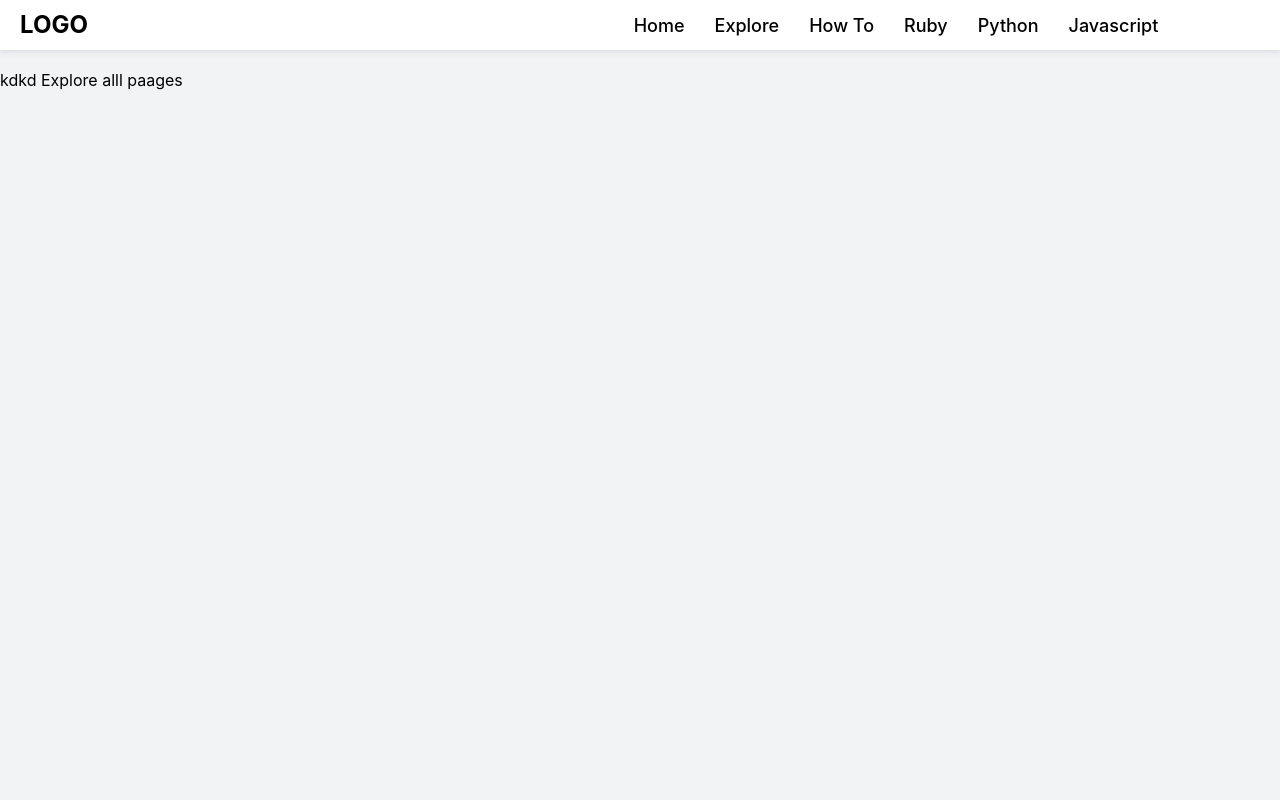
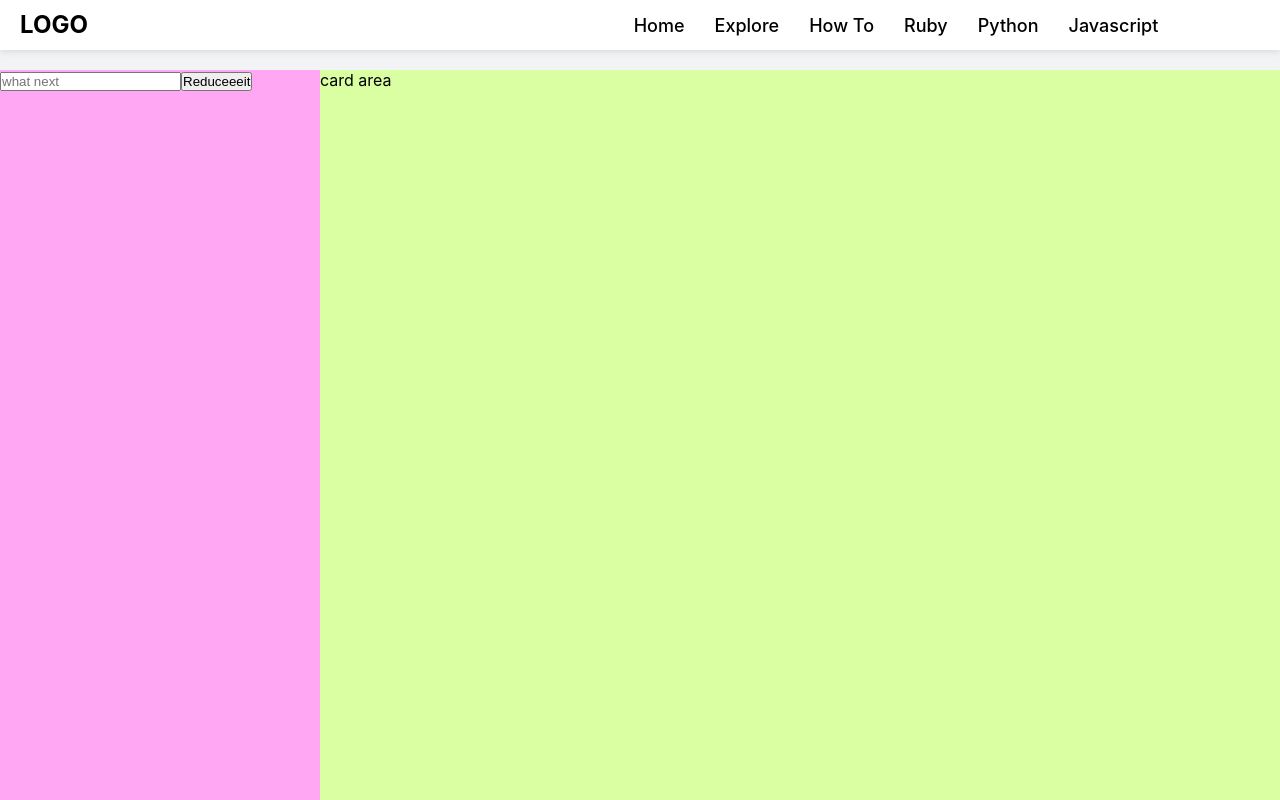
Before and after one commit to FillanL/Tech_Blog, a React (Create React App) app: page /Explore in a window 1280 px wide. Shown: the top 800 px of the page. Built offline with nearby package versions, Linux system fonts and the light colour scheme.

Commit message:
show page completed

```diff
--- a/src/App.js
+++ b/src/App.js
@@ -1,10 +1,11 @@
 import React from 'react';
 import {Route, Switch} from 'react-router-dom'
 
+import Nav from './Components/topNav'
+import Footer from './Components/footer'
 import Home from './Components/home'
 import Explore from './Components/explore'
-import Nav from './Components/topNav'
-import Footer from './Components/footer'
+import ArticleShow from './Components/showPages/articleShow';
 import './App.css';
 
 function App() {
@@ -16,7 +17,7 @@ function App() {
           <Switch >
             <Route exact path="/" component={Home} />
             <Route exact path="/Explore" component={Explore} />
-            {/* <Route exact path="/" component={Home} /> */}
+            <Route exact path="/article/:id" component={ArticleShow} />
             {/* <Route exact path="/" component={Home} /> */}
           </Switch>
         </div>
--- /dev/null
+++ b/src/CSS/article_page.scss
@@ -0,0 +1,28 @@
+
+.articleShow{
+    background-color: coral;
+    height: 100%;
+    min-width: 100vw;
+    min-height: 100vh;
+    .feature-img{
+        background-color: purple;
+        img{
+            margin: 0 auto;
+        }
+    }
+    .info-section{
+        display: grid;
+        grid-template-columns: 69% 30%;
+        grid-column-gap: 1% ;
+        height: 100%;
+        padding: 2% 9%;
+        article{
+            line-height: 2;
+            font-size: 17px;
+            text-align: left
+        }
+        .article-sideBar{
+            background-color: crimson;
+        }
+    }
+}
--- /dev/null
+++ b/src/CSS/explore.scss
@@ -0,0 +1,14 @@
+.explore{
+    min-height: 100vh;
+    min-width: 100vw;
+    display: grid;
+    grid-template-columns: 25% 75%;
+    background-color: rgb(194, 255, 255);
+    .card-area{
+        background-color: rgb(218, 255, 162);
+
+    }
+    .search-box{
+        background-color: rgb(255, 167, 243);
+    }
+}
--- a/src/Components/explore.js
+++ b/src/Components/explore.js
@@ -1,11 +1,27 @@
 import React, { Component } from 'react'
+import '../CSS/explore.scss'
 
 export default class Explore extends Component {
+
+    glide = ()=>{
+    //   document.getElementsByClassName('search-box').Style.backgroundColor = 'red'
+       console.log("here")
+    }
+
     render() {
         return (
-            <div>
-                kdkd
-                Explore alll paages
+            <div className="explore">
+                <div className="search-box">
+                    <input type="search"
+                    placeholder="what next"
+                    />
+                    <button onClick={()=>this.glide()}>
+                        Reduceeeit
+                    </button>
+                </div>
+                <div className="card-area">
+                    card area
+                </div>
             </div>
         )
     }
--- a/src/Components/featItems.js
+++ b/src/Components/featItems.js
@@ -15,7 +15,7 @@ export default class featItems extends Component {
                             lorm uerb as aenfjans askdnaksdka
                         </p>
                     <br></br>
-                    <Link to="/somehting"> Read more</Link>
+                    <Link to={`/article/${this.props.id}`}> Read more</Link>
                     </article>
                 </div>
             </div>
--- a/src/Components/home.js
+++ b/src/Components/home.js
@@ -20,7 +20,7 @@ export default class home extends Component {
                    </div>
                    <div className="feat">
                         {items.map(article =>
-                        <FeaturedItems key={article} />
+                        <FeaturedItems id={article} key={article} />
                             )}
                    </div>
                </div>
--- a/src/Components/homeSlider.js
+++ b/src/Components/homeSlider.js
@@ -46,7 +46,8 @@ export default class homeSlider extends Component {
         return (
 
             <>
-                <img onClick={()=>this.clickIn()} className="slider" src={photos[this.state.index]} alt="WR" />
+            {/* onClick={()=>this.clickIn()} */}
+                <img  className="slider" src={photos[this.state.index]} alt="WR" />
             </>
 
         )
--- a/src/Components/randomPost.js
+++ b/src/Components/randomPost.js
@@ -6,7 +6,7 @@ import '../CSS/random_post.scss'
 
 export default class randomPost extends Component {
     render() {
-        const ranPost = [1,2,3]
+        const ranPost = [4,5,6]
         return (
             <section className="random_post">
                     {ranPost.map(post =>
@@ -22,7 +22,7 @@ export default class randomPost extends Component {
                                         Lorem ipsum dolor sit amet consectetur adipisicing elit. Alias expedita ullam quisquam iusto. Architecto atque totam laboriosam natus nostrum. Ratione aut sint commodi recusandae inventore porro magnam qui blanditiis iusto.
                                     </p>
                                     <br></br>
-                                    <Link to="/"> Read More</Link>
+                                    <Link to={`/article/${post}`}> Read More</Link>
                                 </article>
                             </div>
                     </div>
--- /dev/null
+++ b/src/Components/showPages/articleShow.js
@@ -0,0 +1,51 @@
+import React, { Component, MetaHTMLAttributes } from 'react'
+import '../../CSS/article_page.scss'
+
+class ArticleShow extends Component {
+    render() {
+        const featuredImg = false
+
+        return (
+            <div className="articleShow">
+                <div className="feature-img">
+                    <img srcSet="https://images.unsplash.com/photo-1557858310-9052820906f7?ixlib=rb-1.2.1&ixid=eyJhcHBfaWQiOjEyMDd9&auto=format&fit=crop&w=800&q=60" alt="stuff" />
+                </div>
+
+                <div className="info-section">
+                    <article>
+                        <h3>Title</h3>
+                        <p>
+                            Lorem ipsum dolor sit amet consectetur adipisicing elit. Alias expedita ullam quisquam iusto. Architecto atque totam laboriosam natus nostrum. Ratione aut sint commodi recusandae inventore porro magnam qui blanditiis iusto.
+
+                            Lorem ipsum dolor sit amet consectetur adipisicing elit. Molestias sed autem praesentium facilis culpa quidem at assumenda perferendis est animi, esse incidunt? Vitae incidunt sint alias rem dolorem mollitia doloremque ratione odio voluptate fugit similique cum perferendis aspernatur dolorum soluta recusandae velit voluptatum corporis non accusantium, officiis natus dolores pariatur!
+                            s
+                        </p>
+                        <br></br>
+                        <br></br>
+                        <p>
+                            Lorem ipsum dolor sit amet consectetur adipisicing elit. Alias expedita ullam quisquam iusto. Architecto atque totam laboriosam natus nostrum. Ratione aut sint commodi recusandae inventore porro magnam qui blanditiis iusto.
+
+                            Lorem ipsum dolor sit amet consectetur adipisicing elit. Molestias sed autem praesentium facilis culpa quidem at assumenda perferendis est animi, esse incidunt? Vitae incidunt sint alias rem dolorem mollitia doloremque ratione odio voluptate fugit similique cum perferendis aspernatur dolorum soluta recusandae velit voluptatum corporis non accusantium, officiis natus dolores pariatur!
+                        </p>
+                        <br></br>
+                        <br></br>
+                        <p>
+                            Lorem ipsum dolor sit amet consectetur adipisicing elit. Alias expedita ullam quisquam iusto. Architecto atque totam laboriosam natus nostrum. Ratione aut sint commodi recusandae inventore porro magnam qui blanditiis iusto.
+
+                            Lorem ipsum dolor sit amet consectetur adipisicing elit. Molestias sed autem praesentium facilis culpa quidem at assumenda perferendis est animi, esse incidunt? Vitae incidunt sint alias rem dolorem mollitia doloremque ratione odio voluptate fugit similique cum perferendis aspernatur dolorum soluta recusandae velit voluptatum corporis non accusantium, officiis natus dolores pariatur!
+                        </p>
+                    </article>
+                    <div className="article-sideBar">
+                        <a href="https://www.siteground.com/web-hosting.htm?afbannercode=96d01173979b355bccee514d041b7119">
+                            <img src="https://ua.siteground.com/img/banners/general/2019_EN/no_price/general_hosting_250x250_light.jpg" alt="Web Hosting"
+                             width="100%" height="250" border="0"
+                            />
+                        </a>
+                    </div>
+                </div>
+            </div>
+        )
+    }
+}
+
+export default ArticleShow
```
Also changed, not shown: src/Components/exploreCard.js (added, +22 -0 lines).
